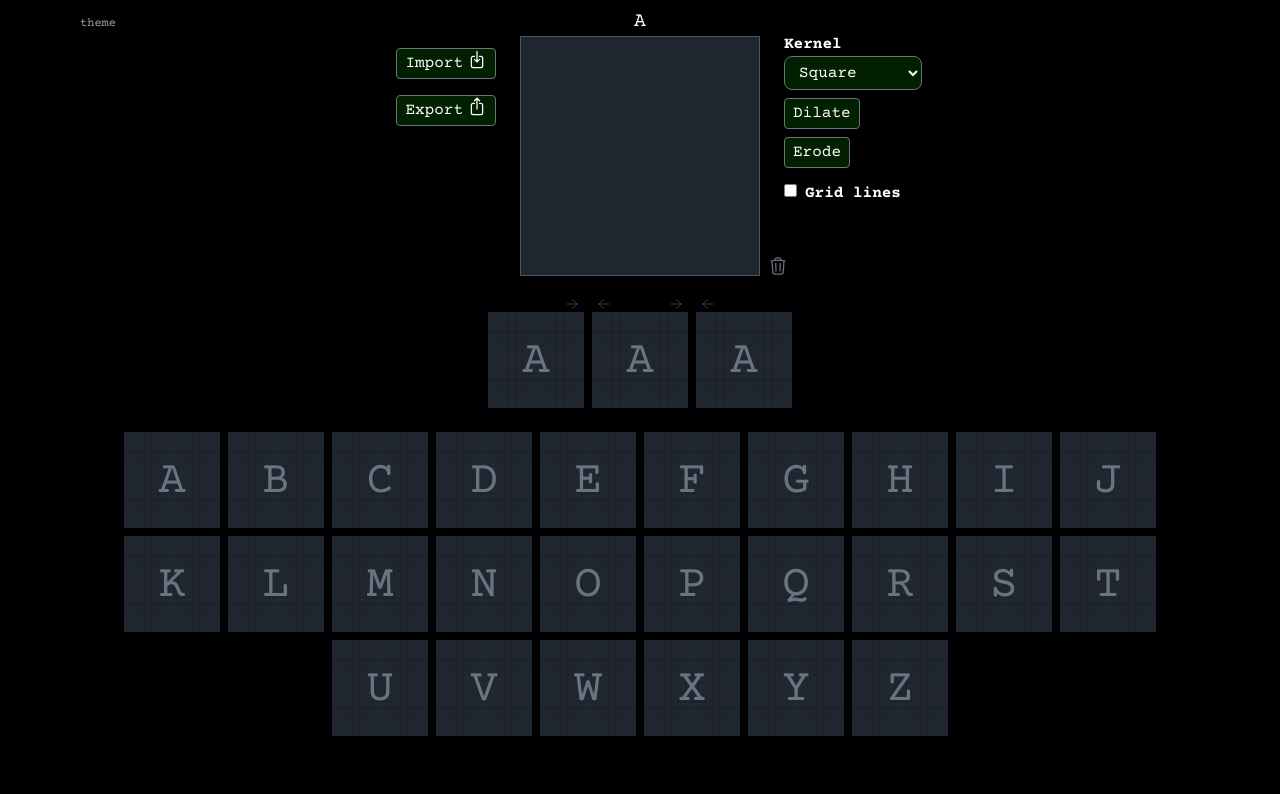
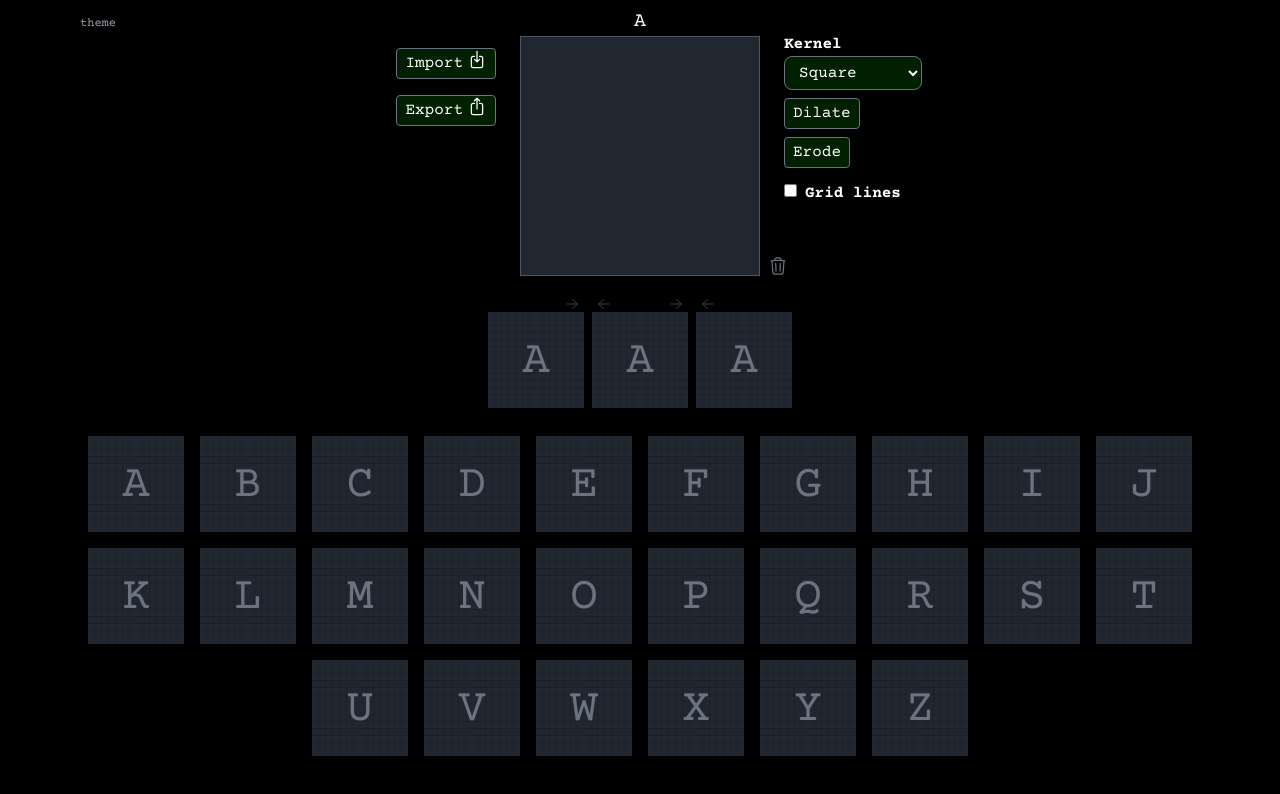
Before and after one commit to SivanDuijn/triplet-designer, a Next.js app: page /font-designer in a window 1280 px wide. Shown: the top 794 px of the page. Built offline with nearby package versions, Linux system fonts and the light colour scheme.

Commit message:
light theme bg lighter

```diff
--- a/src/components/SVGPixelCell.tsx
+++ b/src/components/SVGPixelCell.tsx
@@ -29,8 +29,8 @@ export function SVGPixelCell(props: SVGPixelCellProps) {
 
     const padding = props.padding ? 1 : 0;
 
-    const baseColor = props.lightTheme ? "fill-black" : "fill-gray-300";
-    const bgColor = props.lightTheme ? "fill-gray-200" : "fill-gray-700";
+    const baseColor = props.lightTheme ? "fill-black" : "fill-gray-200";
+    const bgColor = props.lightTheme ? "fill-gray-100" : "fill-gray-700";
 
     const getClassName = useCallback(
         (areaIndex: number, hovering: boolean) =>
--- a/src/pages/font-designer.tsx
+++ b/src/pages/font-designer.tsx
@@ -190,7 +190,7 @@ export default function FontDesigner() {
                         >
                             <MemoizedFontCharacterViewer
                                 placeholder={cn}
-                                className={clsx("w-24", "m-1", "cursor-pointer")}
+                                className={clsx("w-24", "m-2", "cursor-pointer")}
                                 character={c[selectedVersion]}
                                 lightTheme={isLightTheme}
                             />
```
